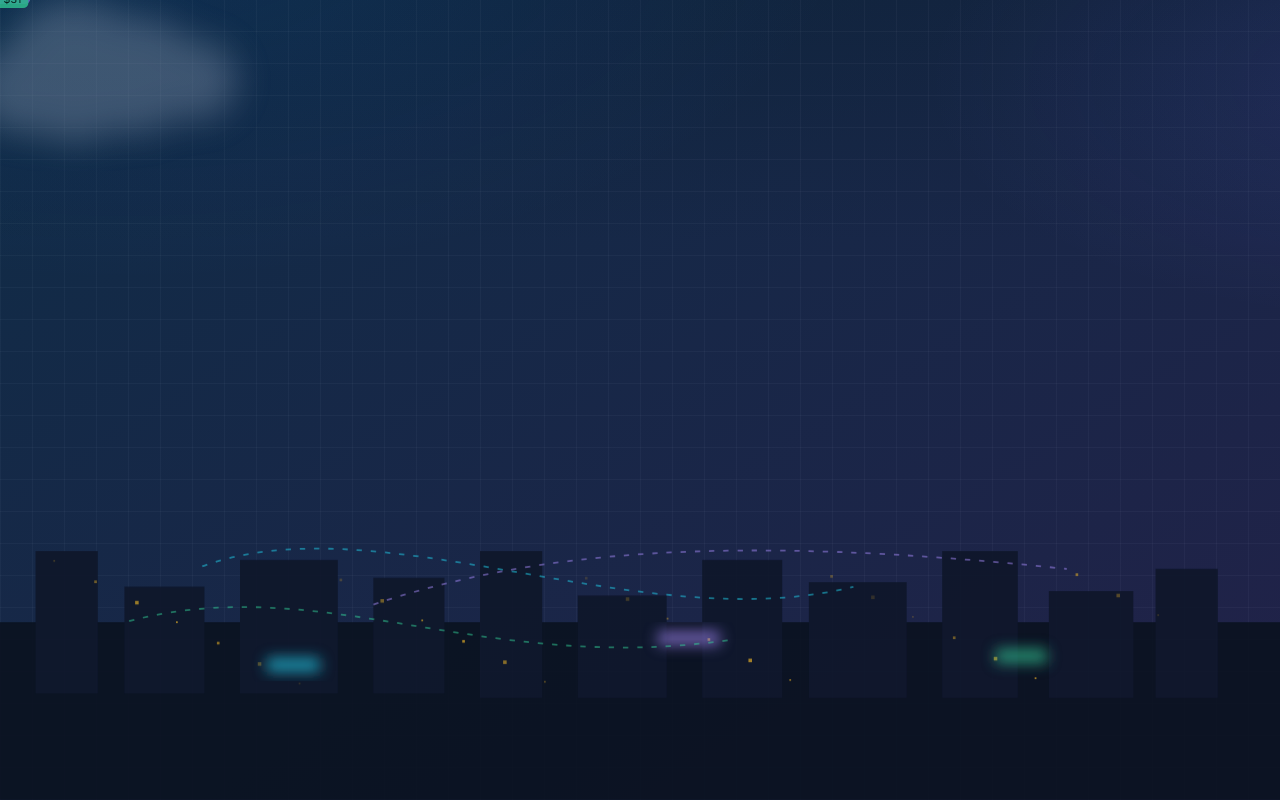
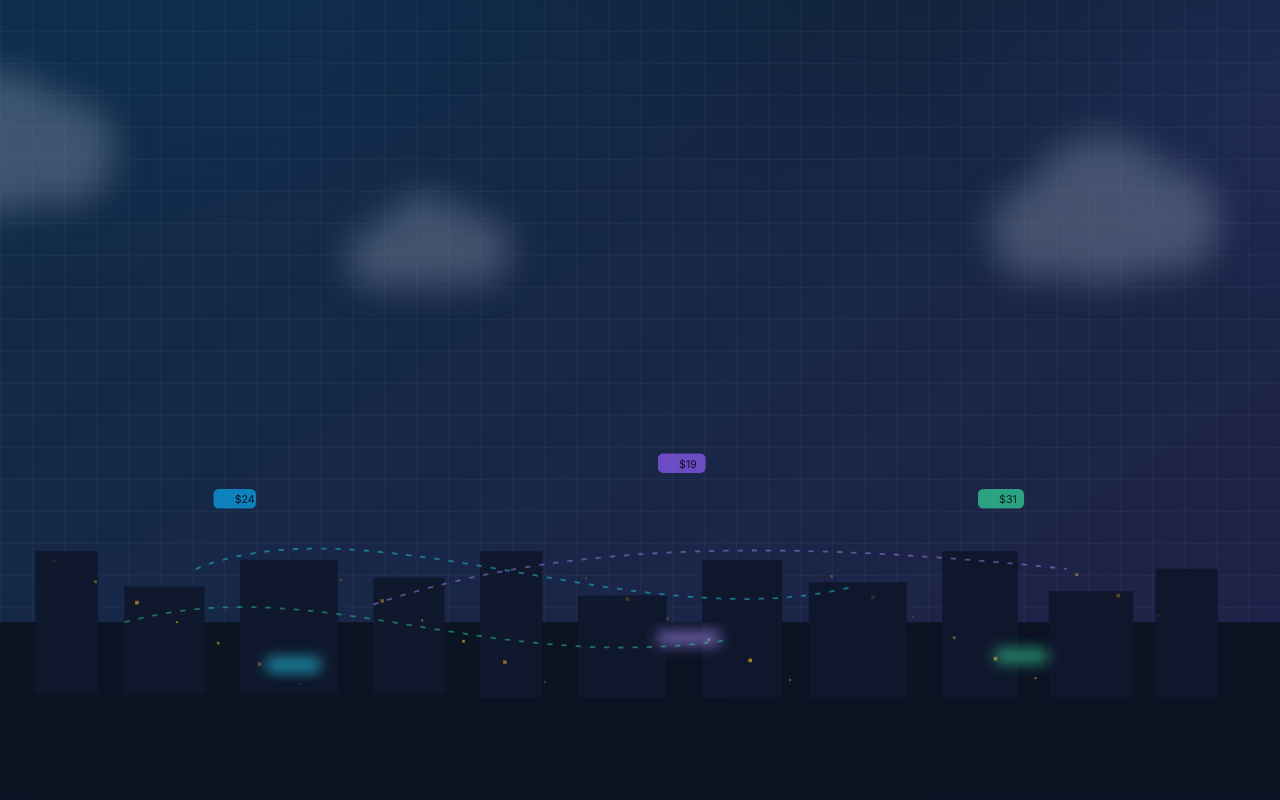
Before and after one commit to C0dingGM/CompareApp, a Next.js app in the folder web/: page / in a window 1280 px wide. Shown: the top 800 px of the page. Built offline with nearby package versions, Linux system fonts and the light colour scheme.

Commit message:
feat(ui): animate clouds, data lines, and floating tags using SVG SMIL; refine CSS animations

```diff
--- a/web/components/AnimatedBackground.tsx
+++ b/web/components/AnimatedBackground.tsx
@@ -25,17 +25,20 @@ export default function AnimatedBackground() {
 
         {/* clouds */}
         <g filter="url(#ab-blur)" opacity="0.35">
-          <g className="ab-cloud" transform="translate(-200,80)">
+          <g transform="translate(-200,80)">
+            <animateTransform attributeName="transform" type="translate" values="0,0; 80,0; 0,0" dur="60s" repeatCount="indefinite" additive="sum" />
             <circle cx="200" cy="80" r="80" fill="#94a3b8" />
             <circle cx="270" cy="90" r="60" fill="#94a3b8" />
             <circle cx="140" cy="100" r="50" fill="#94a3b8" />
           </g>
-          <g className="ab-cloud" transform="translate(1000,140) scale(1.2)">
+          <g transform="translate(1000,140) scale(1.2)">
+            <animateTransform attributeName="transform" type="translate" values="-40,0; 40,0; -40,0" dur="80s" repeatCount="indefinite" additive="sum" />
             <circle cx="200" cy="80" r="70" fill="#94a3b8" />
             <circle cx="260" cy="90" r="50" fill="#94a3b8" />
             <circle cx="140" cy="100" r="45" fill="#94a3b8" />
           </g>
-          <g className="ab-cloud" transform="translate(300,200) scale(0.9)">
+          <g transform="translate(300,200) scale(0.9)">
+            <animateTransform attributeName="transform" type="translate" values="-30,0; 30,0; -30,0" dur="70s" repeatCount="indefinite" additive="sum" />
             <circle cx="200" cy="80" r="60" fill="#94a3b8" />
             <circle cx="260" cy="90" r="45" fill="#94a3b8" />
             <circle cx="140" cy="100" r="40" fill="#94a3b8" />
@@ -79,22 +82,31 @@ export default function AnimatedBackground() {
 
         {/* data lines with moving dashes */}
         <g stroke="#22d3ee" strokeWidth="2" fill="none" opacity="0.5">
-          <path className="ab-line" d="M220 640 C 420 560, 720 720, 960 660" />
-          <path className="ab-line" d="M420 680 C 600 620, 820 600, 1200 640" />
-          <path className="ab-line" d="M140 700 C 360 640, 540 760, 820 720" />
+          <path className="ab-line" d="M220 640 C 420 560, 720 720, 960 660">
+            <animate attributeName="stroke-dashoffset" values="0;-2000" dur="8s" repeatCount="indefinite" />
+          </path>
+          <path className="ab-line" d="M420 680 C 600 620, 820 600, 1200 640" stroke="#a78bfa">
+            <animate attributeName="stroke-dashoffset" values="0;-2000" dur="10s" repeatCount="indefinite" />
+          </path>
+          <path className="ab-line" d="M140 700 C 360 640, 540 760, 820 720" stroke="#34d399">
+            <animate attributeName="stroke-dashoffset" values="0;-2000" dur="12s" repeatCount="indefinite" />
+          </path>
         </g>
 
         {/* floating price tags */}
         <g className="ab-tags" opacity="0.8">
           <g className="ab-tag" transform="translate(260,560)">
+            <animateTransform attributeName="transform" type="translate" values="0,0; 0,-12; 0,0" dur="10s" repeatCount="indefinite" />
             <rect x="-20" y="-10" rx="6" ry="6" width="48" height="22" fill="#0ea5e9" opacity="0.9" />
             <text x="4" y="6" fontSize="12" fill="#03111f">$24</text>
           </g>
           <g className="ab-tag" transform="translate(760,520)">
+            <animateTransform attributeName="transform" type="translate" values="0,0; 0,-12; 0,0" dur="12s" repeatCount="indefinite" />
             <rect x="-20" y="-10" rx="6" ry="6" width="54" height="22" fill="#8b5cf6" opacity="0.9" />
             <text x="4" y="6" fontSize="12" fill="#100a1f">$19</text>
           </g>
           <g className="ab-tag" transform="translate(1120,560)">
+            <animateTransform attributeName="transform" type="translate" values="0,0; 0,-12; 0,0" dur="14s" repeatCount="indefinite" />
             <rect x="-20" y="-10" rx="6" ry="6" width="52" height="22" fill="#34d399" opacity="0.9" />
             <text x="4" y="6" fontSize="12" fill="#052012">$31</text>
           </g>
@@ -102,21 +114,7 @@ export default function AnimatedBackground() {
       </svg>
 
       <style jsx>{`
-        .ab-cloud { animation: drift 60s linear infinite; }
-        .ab-cloud:nth-of-type(2) { animation-duration: 80s; animation-delay: -10s; }
-        .ab-cloud:nth-of-type(3) { animation-duration: 70s; animation-delay: -20s; }
-
-        @keyframes drift { from { transform: translateX(-10%); } to { transform: translateX(10%); } }
-
-        .ab-line { stroke-dasharray: 6 10; animation: dash 8s linear infinite; }
-        .ab-line:nth-of-type(2) { animation-duration: 10s; stroke: #a78bfa; }
-        .ab-line:nth-of-type(3) { animation-duration: 12s; stroke: #34d399; }
-        @keyframes dash { to { stroke-dashoffset: -2000; } }
-
-        .ab-tag { animation: float 10s ease-in-out infinite; }
-        .ab-tag:nth-of-type(2) { animation-duration: 12s; animation-delay: -3s; }
-        .ab-tag:nth-of-type(3) { animation-duration: 14s; animation-delay: -6s; }
-        @keyframes float { 0%,100% { transform: translateY(0) } 50% { transform: translateY(-12px) } }
+        .ab-line { stroke-dasharray: 6 10; }
 
         .ab-twinkles rect { animation: twinkle 3s ease-in-out infinite; }
         .ab-twinkles .tw-1 { animation-delay: .4s }
```
